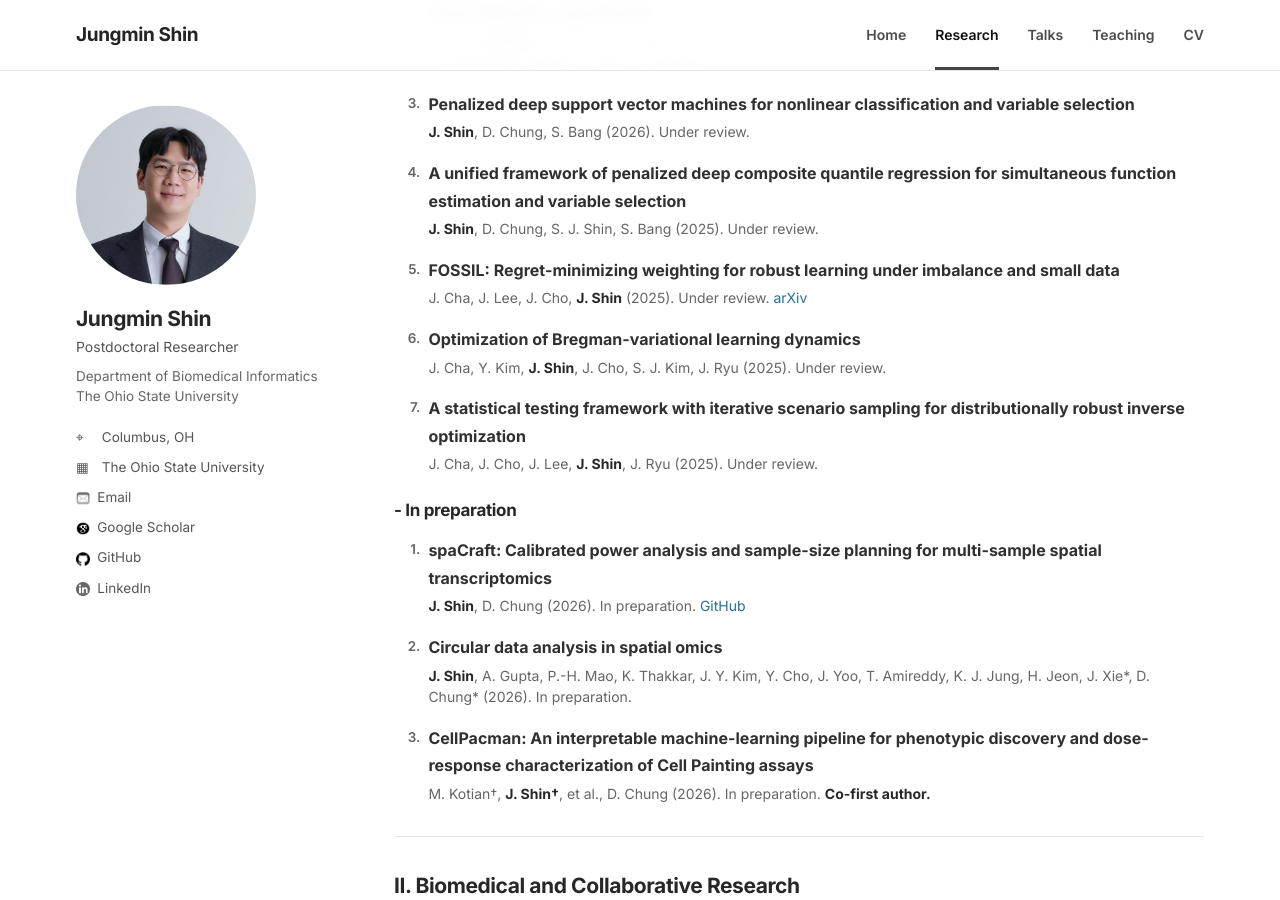
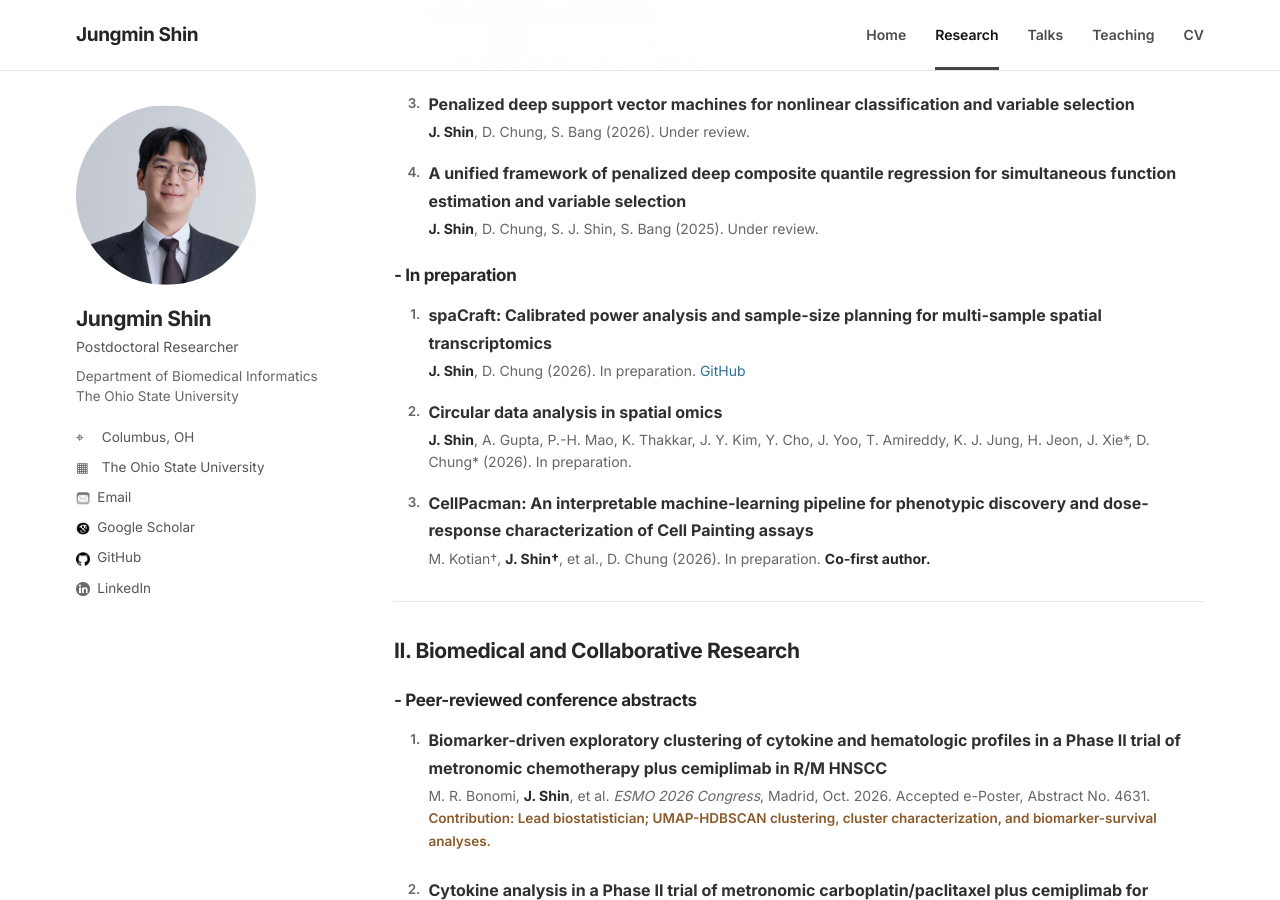
Before and after one commit to c16267/c16267.github.io, a Jekyll site: the page built from research.md, in a window 1280 px wide and 900 px high, scrolled down 1039 px. Built offline with Jekyll 4.4.1, drawn with Linux system fonts in a browser that asks for light colours.

Commit message:
Update research.md

```diff
--- a/research.md
+++ b/research.md
@@ -36,9 +36,6 @@ permalink: /research/
     <li><div class="pub-title">SpaDesign: Simulation-based framework for determining sequencing depth for spatial transcriptomics experiments</div><div class="pub-meta">J. Xie†, <strong>J. Shin†</strong>, H. Jeon, W. Chang, K. J. Jung, Y. Jeon, Z. Li, Q. Ma, D. Chung (2026). Revision invited from <em>PLOS Computational Biology</em>. †Equal contribution.</div></li>
   <li><div class="pub-title">Penalized deep support vector machines for nonlinear classification and variable selection</div><div class="pub-meta"><strong>J. Shin</strong>, D. Chung, S. Bang (2026). Under review.</div></li>
   <li><div class="pub-title">A unified framework of penalized deep composite quantile regression for simultaneous function estimation and variable selection</div><div class="pub-meta"><strong>J. Shin</strong>, D. Chung, S. J. Shin, S. Bang (2025). Under review.</div></li>
-  <li><div class="pub-title">FOSSIL: Regret-minimizing weighting for robust learning under imbalance and small data</div><div class="pub-meta">J. Cha, J. Lee, J. Cho, <strong>J. Shin</strong> (2025). Under review. <a href="https://arxiv.org/abs/2509.13218">arXiv</a></div></li>
-  <li><div class="pub-title">Optimization of Bregman-variational learning dynamics</div><div class="pub-meta">J. Cha, Y. Kim, <strong>J. Shin</strong>, J. Cho, S. J. Kim, J. Ryu (2025). Under review.</div></li>
-  <li><div class="pub-title">A statistical testing framework with iterative scenario sampling for distributionally robust inverse optimization</div><div class="pub-meta">J. Cha, J. Cho, J. Lee, <strong>J. Shin</strong>, J. Ryu (2025). Under review.</div></li>
 </ol>
 
 ### - In preparation
```
